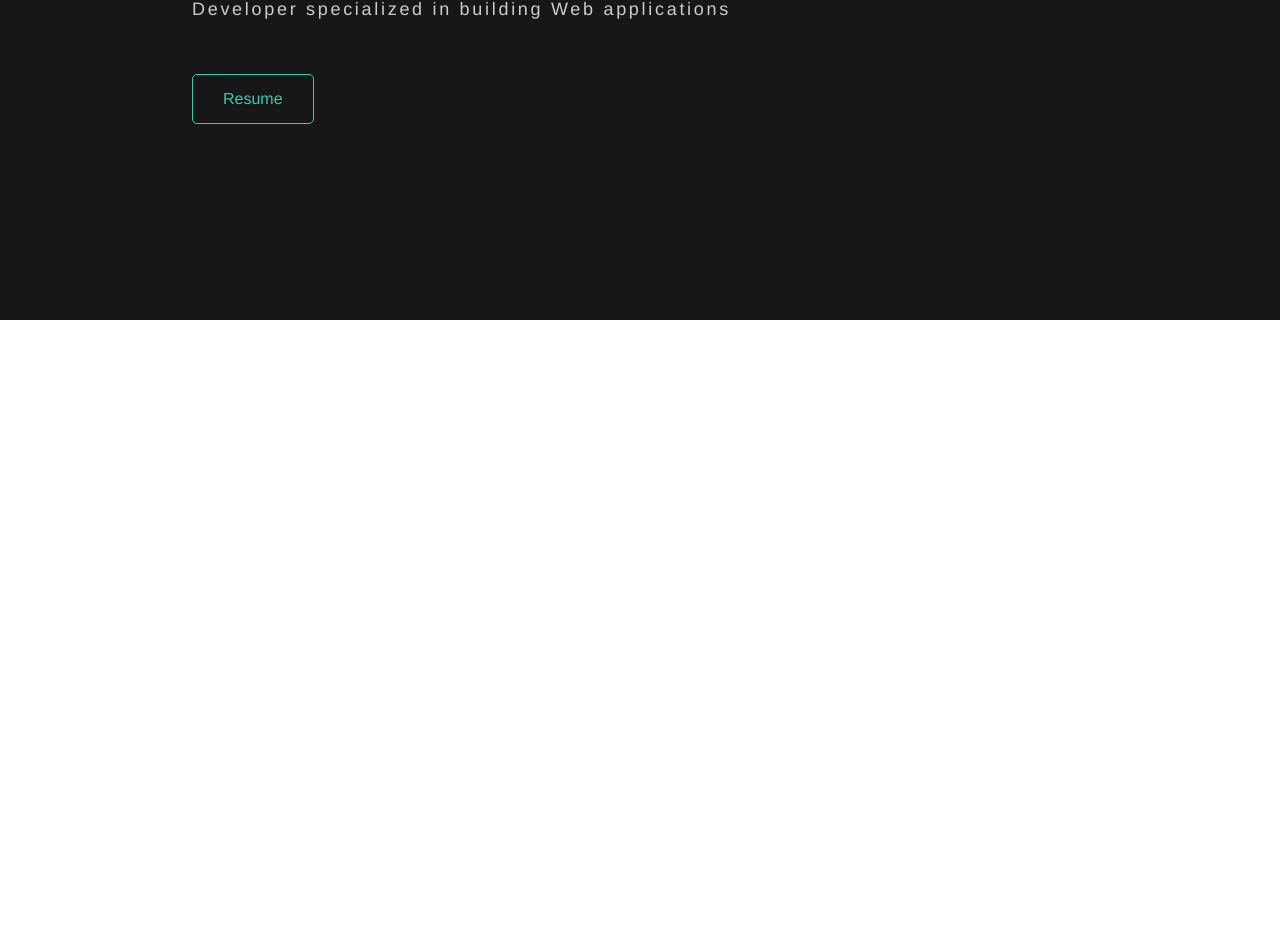
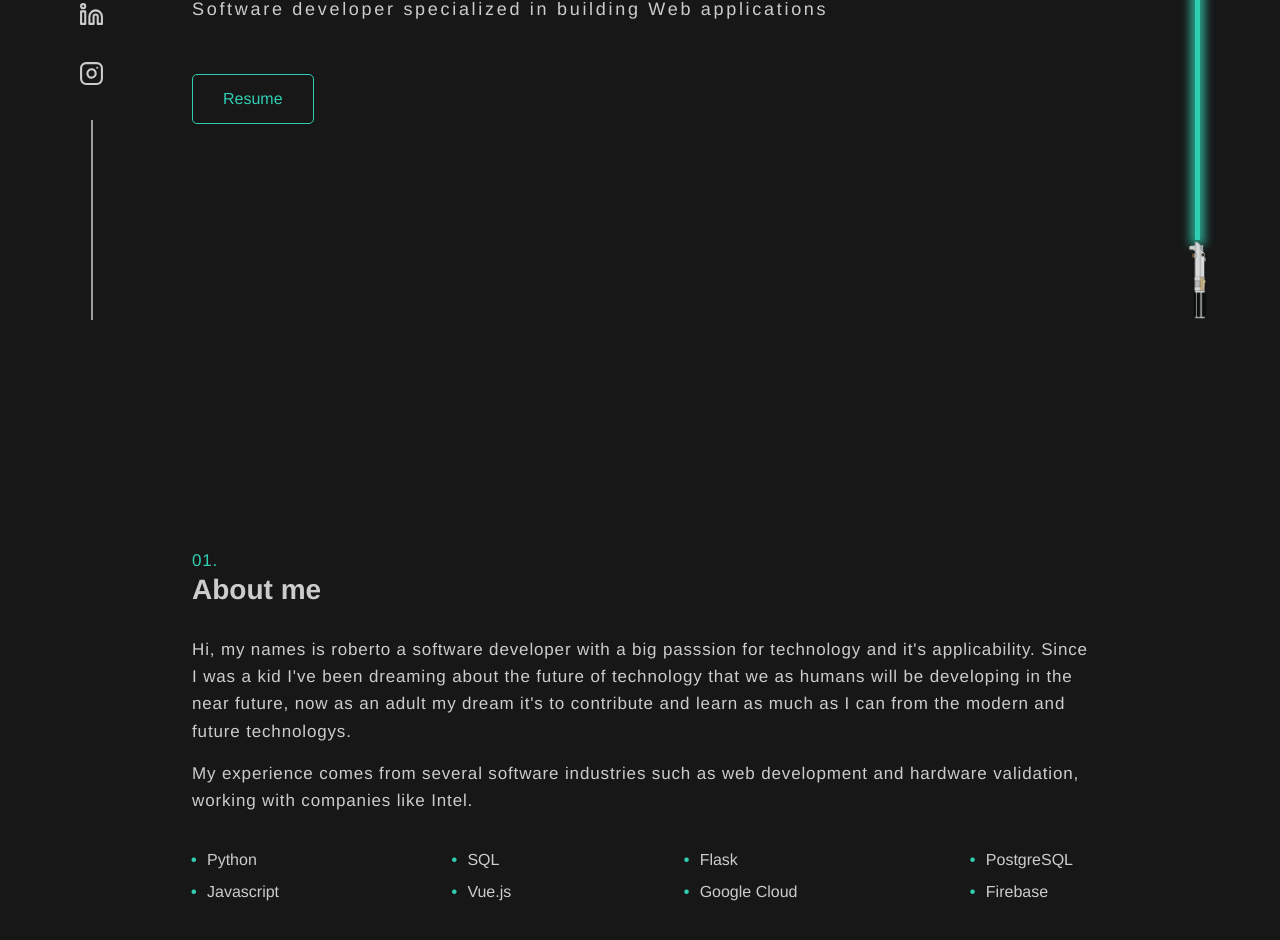
Before and after one commit to robertozh29/Portfolio, a Vue app: page / in a window 1280 px wide. Shown: the part 480-1420 px from the top of the page. Before the commit the page ends 800 px from the top, so only its background shows below. Built offline with nearby package versions, Linux system fonts and the light colour scheme.

Commit message:
About section update

```diff
--- a/src/components/About.vue
+++ b/src/components/About.vue
@@ -9,26 +9,25 @@
             <p>{{ experience }}</p>
             <div class="tec">
                     <ul>
-                        <li>HTML5</li>
-                        <li>CSS/SASS</li>
+                        <li>Python</li>
+                        <li>Javascript</li>
 
                     </ul>
                     <ul>
-                        <li>Bootstrap</li>
-                         <li>Javascript</li>
+                        <li>SQL</li>
+                        <li>Vue.js</li>
+
                     </ul>
                     <ul>
-                        <li>Vue.js</li>
-                        <li>React.js</li>
+                        <li>Flask</li>
+                        <li>Google Cloud</li>
                     </ul>
                     <ul>
-                        <li>PHP</li>
-                         <li>MySQL</li>
+                        <li>PostgreSQL</li>
+                        <li>Firebase</li>
                     </ul>
             </div>
         </div>
-
-        <img src="../assets/yo.jpg" alt="">
 
     </div>
 </template>
@@ -45,7 +44,7 @@ export default {
 <style scoped>
 .about{
     display: flex;
-    justify-content: center;
+    justify-content: stretch;
     align-items: center;
     align-content: center;
     flex-wrap: wrap;
@@ -60,7 +59,7 @@ export default {
 }
 
 .about-me{
-    width: 70%;
+    width: 100%;
 }
 
 .about img{
@@ -95,13 +94,12 @@ p{
 }
 
 .tec{
-    padding: 25px 15px;
+    padding: 30px 15px 25px 15px;
     display: flex;
-    justify-content: flex-start;
+    justify-content:space-between;
 }
 
 ul{
-    margin-right: 15%;
     line-height: 2;
 }
 ul li{
--- a/src/views/Home.vue
+++ b/src/views/Home.vue
@@ -1,31 +1,61 @@
 <template>
     <div class="home">
         <Navbar />
+        <Social />
+        <Lightsaber />
         <div class="content">
+
             <header class="header">
                 <div class="typewriter">
                     <h1>Hello there...</h1>
                 </div>
                 <h1>Roberto Zepeda</h1>
                 <h2>Systems Engineer</h2>
-                <p>Developer specialized in building Web applications</p>
+                <p>Software developer specialized in building Web applications</p>
                 <a class="boton" @click="openResume">Resume</a>
             </header>
+            <About
+                :description="about.description"
+                :experience="about.experience" />
+
         </div>
     </div>
 </template>
 
 <script>
 import Navbar from '../components/Navbar.vue'
+import Lightsaber from '../components/Lightsaber.vue'
+import Social from '../components/Social.vue'
+import About from '../components/About.vue'
 
 export default {
     name: 'Home',
     components:{
-        Navbar
+        Navbar,
+        Lightsaber,
+        Social,
+        About
     },
-    data () {
-      return {}
+    data(){
+    return{
+        navbar:{
+            sections: ["Inicio", "Sobre mi", "Proyectos", "Contacto"]
+        },
+        header:{
+            profession: "Ingeniero en Sistemas",
+            phrase: "Programador Web especializado en construir aplicaciones front-end.",
+            resume: 'Curriculum',
+            resumeLink: 'cv_esp.pdf'
+        },
+        about:{
+            description:`Hi, my names is roberto a software developer with a big passsion for technology and it's applicability.
+            Since I was a kid I've been dreaming about the future of technology that we as humans will be developing in the near future,
+            now as an adult my dream it's to contribute and learn as much as I can from the modern and future technologys.`,
+            experience: `My experience comes from several software industries such as web development and hardware validation,
+            working with companies like Intel. `
+        }
     }
+  }
 }
 
 </script>
@@ -44,7 +74,19 @@ export default {
   position: fixed;
 }
 
-.content{
+.home .social{
+  position: fixed;
+  bottom: 0;
+  left: 5vw;
+}
+
+.home .lightsaber{
+    position: fixed;
+    bottom: 0;
+    right: 5vw;
+}
+
+.home .content{
   width: 100%;
   padding: 0 15vw;
 }
```
